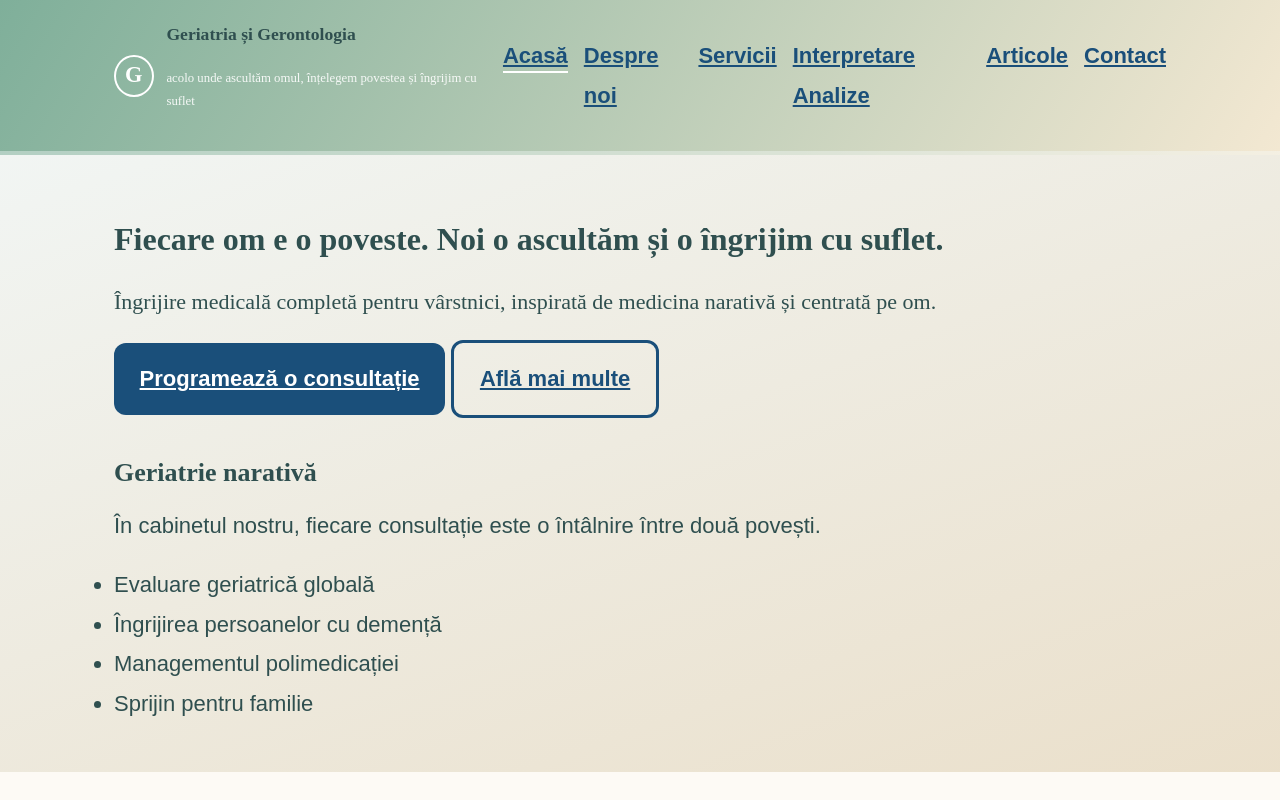
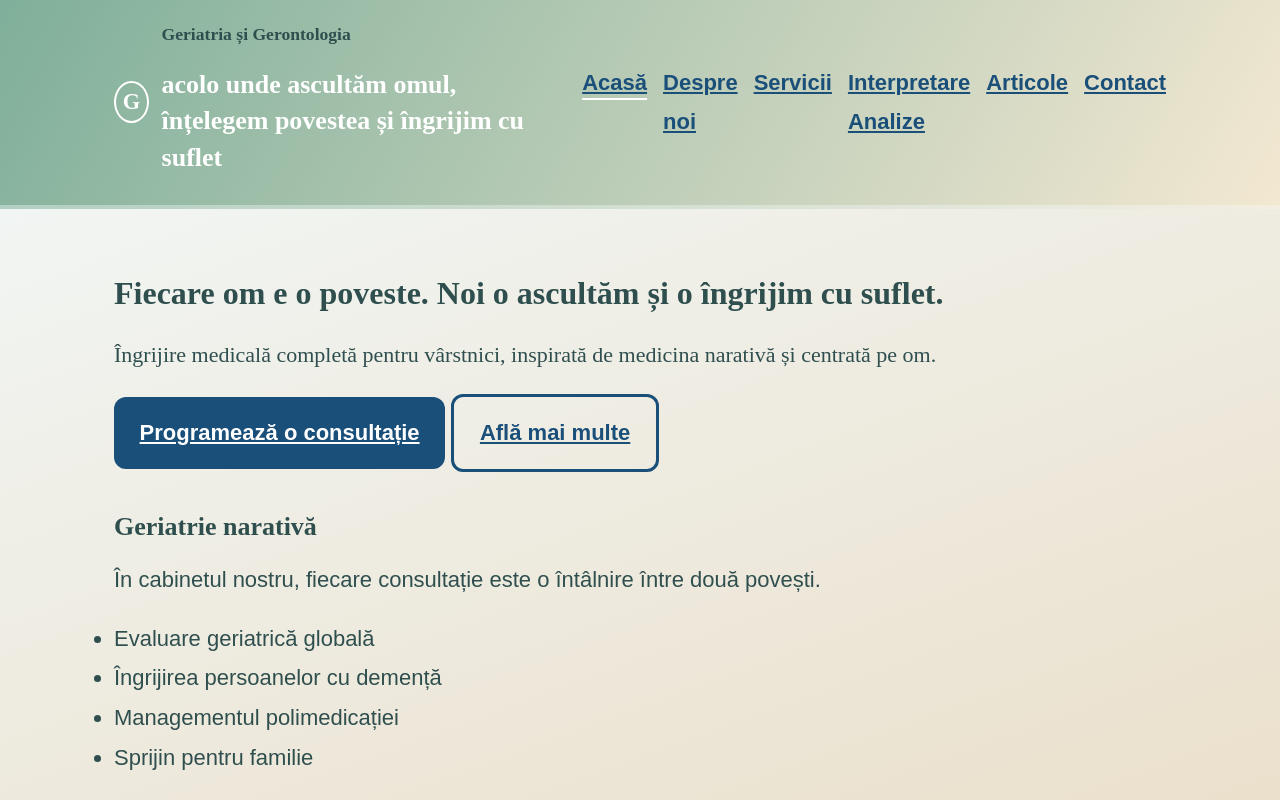
Before and after one commit to mnpdr/geriatrie-narativa-site, a plain HTML site: page index.html in a window 1280 px wide. Shown: the top 800 px of the page. Drawn offline with Linux system fonts and the light colour scheme.

Commit message:
Update index.html

```diff
--- a/index.html
+++ b/index.html
@@ -16,7 +16,7 @@
       <div class="logo-symbol">G</div>
       <div class="logo-text">
         <h1>Geriatria și Gerontologia</h1>
-        <p>acolo unde ascultăm omul, înțelegem povestea și îngrijim cu suflet</p>
+        <h3 class="header-subtitle">acolo unde ascultăm omul, înțelegem povestea și îngrijim cu suflet</h3>
       </div>
     </div>
 
```
